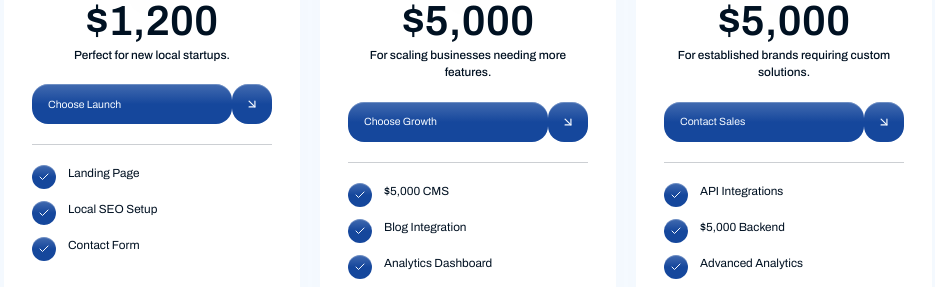
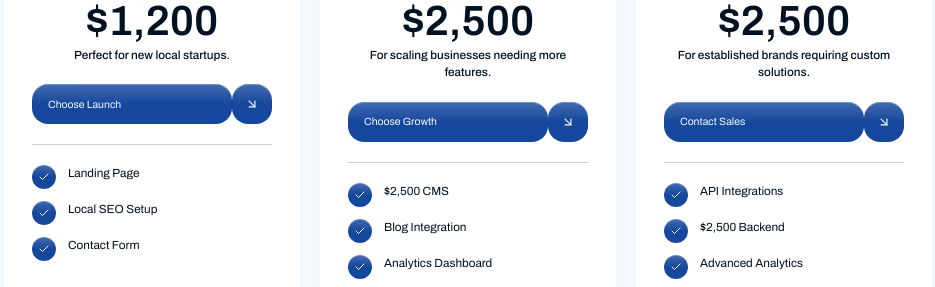
Before and after one commit to dmytro-webild/e8193818-3864-451e-96ee-090560417aea, a React (Vite) app: page / in a window 1280 px wide. Shown: the part 2317-2604 px from the top of the page, without its empty margins (172-1107 px from the left). Built offline with nearby package versions, Linux system fonts and the light colour scheme; a web font is replaced by a local one.

Commit message:
Update src/pages/HomePage.tsx

```diff
--- a/src/pages/HomePage.tsx
+++ b/src/pages/HomePage.tsx
@@ -103,10 +103,10 @@ export default function HomePage() {
         },
         {
           tag: "Growth",
-          price: "$5,000",
+          price: "$2,500",
           description: "For scaling businesses needing more features.",
           features: [
-            "$5,000 CMS",
+            "$2,500 CMS",
             "Blog Integration",
             "Analytics Dashboard",
             "Priority Support",
@@ -118,11 +118,11 @@ export default function HomePage() {
         },
         {
           tag: "Enterprise",
-          price: "$5,000",
+          price: "$2,500",
           description: "For established brands requiring custom solutions.",
           features: [
             "API Integrations",
-            "$5,000 Backend",
+            "$2,500 Backend",
             "Advanced Analytics",
             "Dedicated Project Manager",
           ],
```
